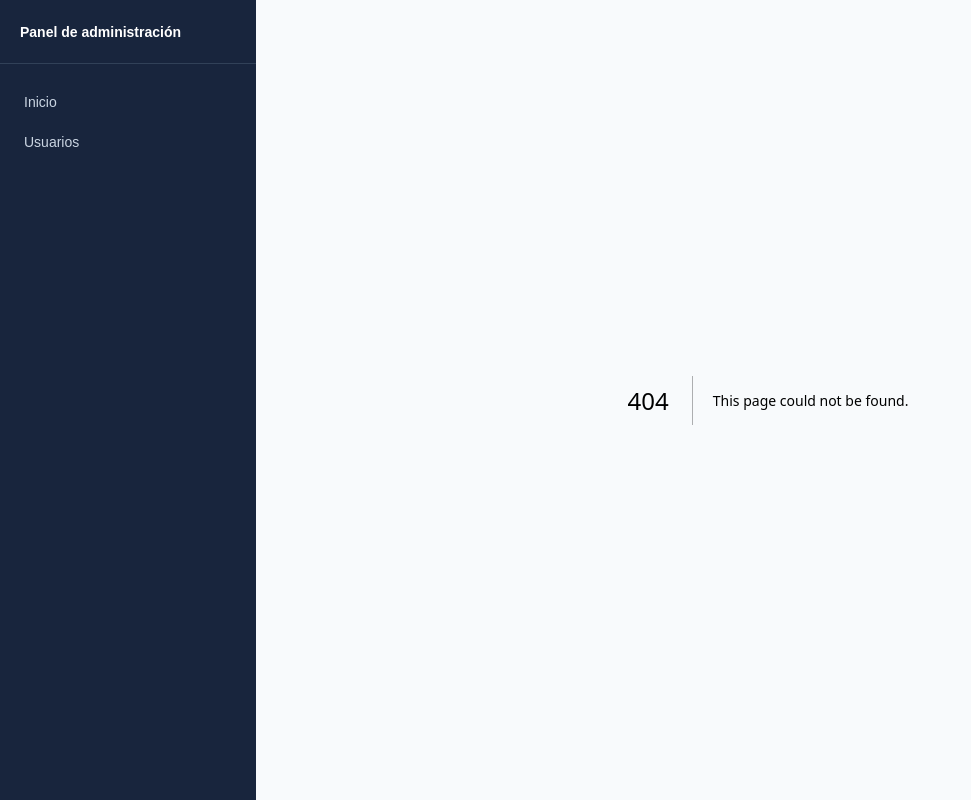
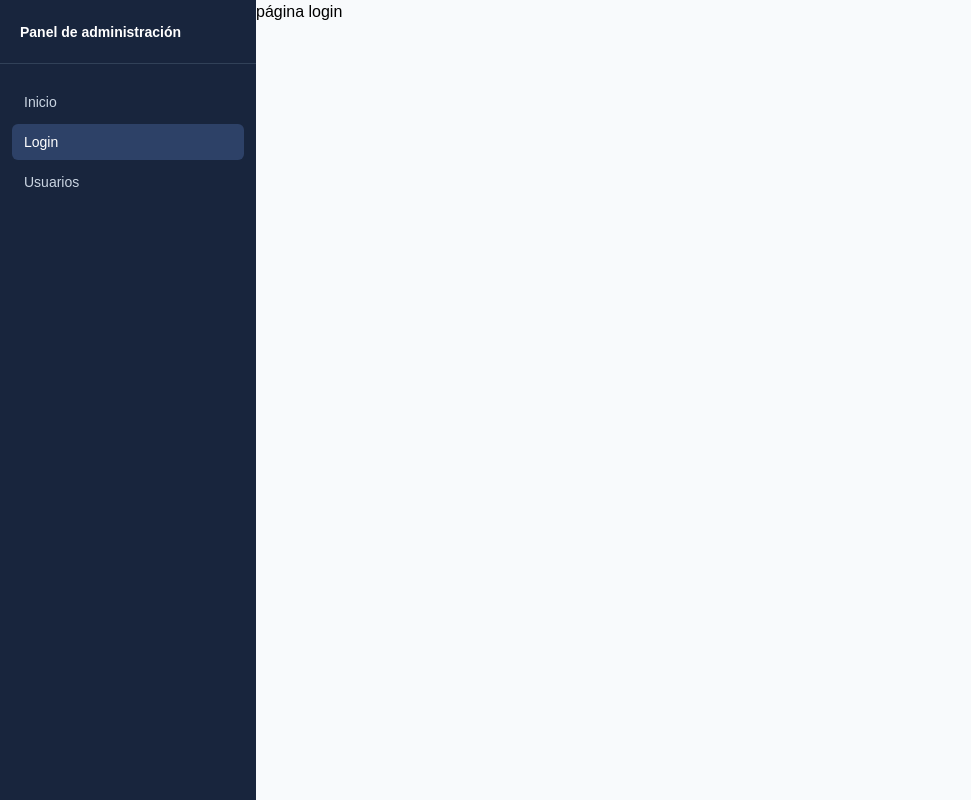
Before and after one commit to AinhoaMaya/proyecto-nextjs, a Next.js app: page /admin/login in a window 1280 px wide. Before the commit this address had no page. Shown: the whole page, without its empty margins (0-971 px from the left). Built offline with nearby package versions, Linux system fonts and the light colour scheme.

Commit message:
Creación de la página y del componente LoginComponent

```diff
--- /dev/null
+++ b/app/admin/login/page.tsx
@@ -0,0 +1,8 @@
+import LoginComponent from "@/components/login/LoginComponent";
+
+export default function LoginPage() {
+
+  return (
+    <LoginComponent />
+  );
+}
--- a/app/admin/page.tsx
+++ b/app/admin/page.tsx
@@ -1,7 +1,7 @@
 export default function Admin() {
   return (
     <main>
-      <h1>Página Admin</h1>
+      <h1>Página de Inicio</h1>
     </main>
   );
 }
--- /dev/null
+++ b/components/login/LoginComponent.tsx
@@ -0,0 +1,6 @@
+export default function LoginComponent() {
+
+  return (
+    <p>página login</p>
+  );
+}
--- a/components/navigation/NavLinks.tsx
+++ b/components/navigation/NavLinks.tsx
@@ -7,6 +7,10 @@ const links = [
   {
     name: "Inicio",
     href: "/admin",
+  },
+  {
+    name: "Login",
+    href: "/admin/login",
   },
   {
     name: "Usuarios",
```
